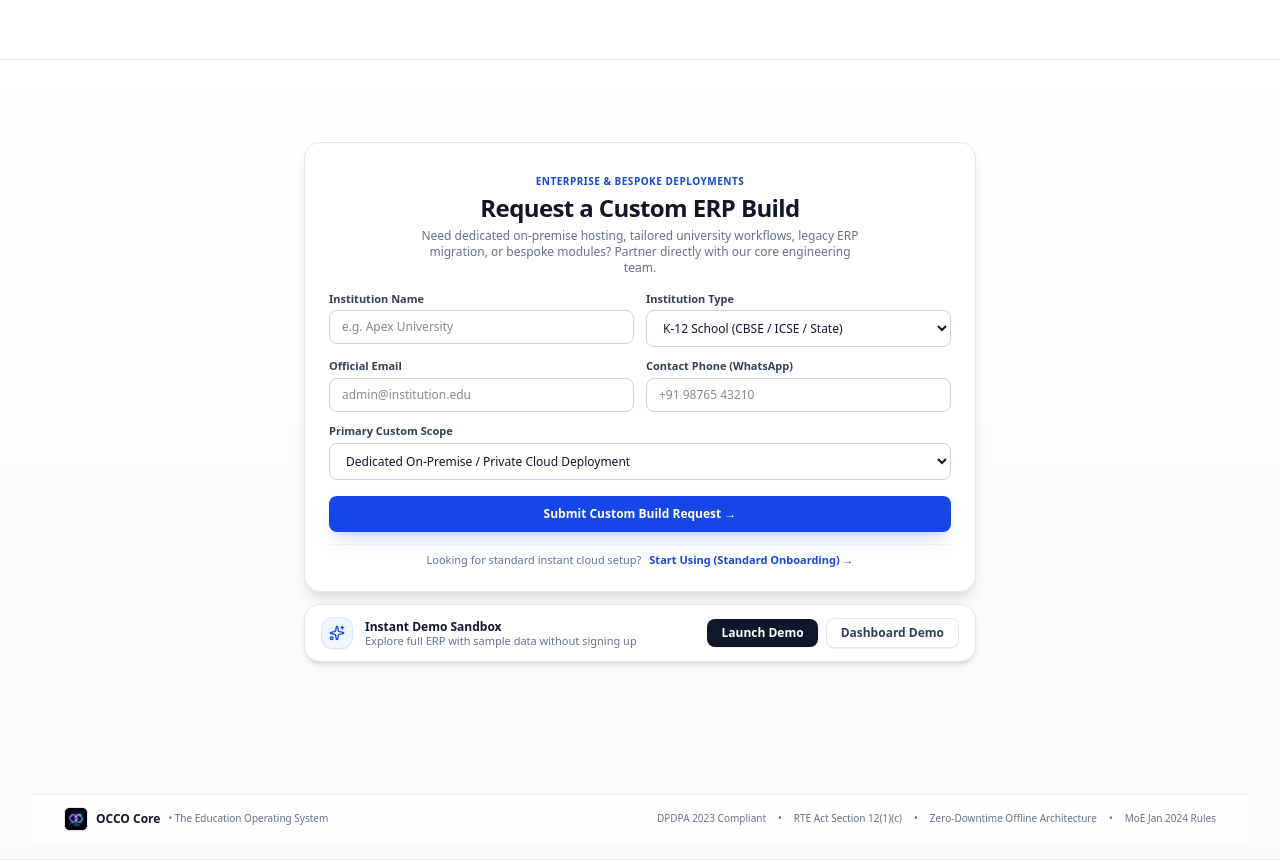
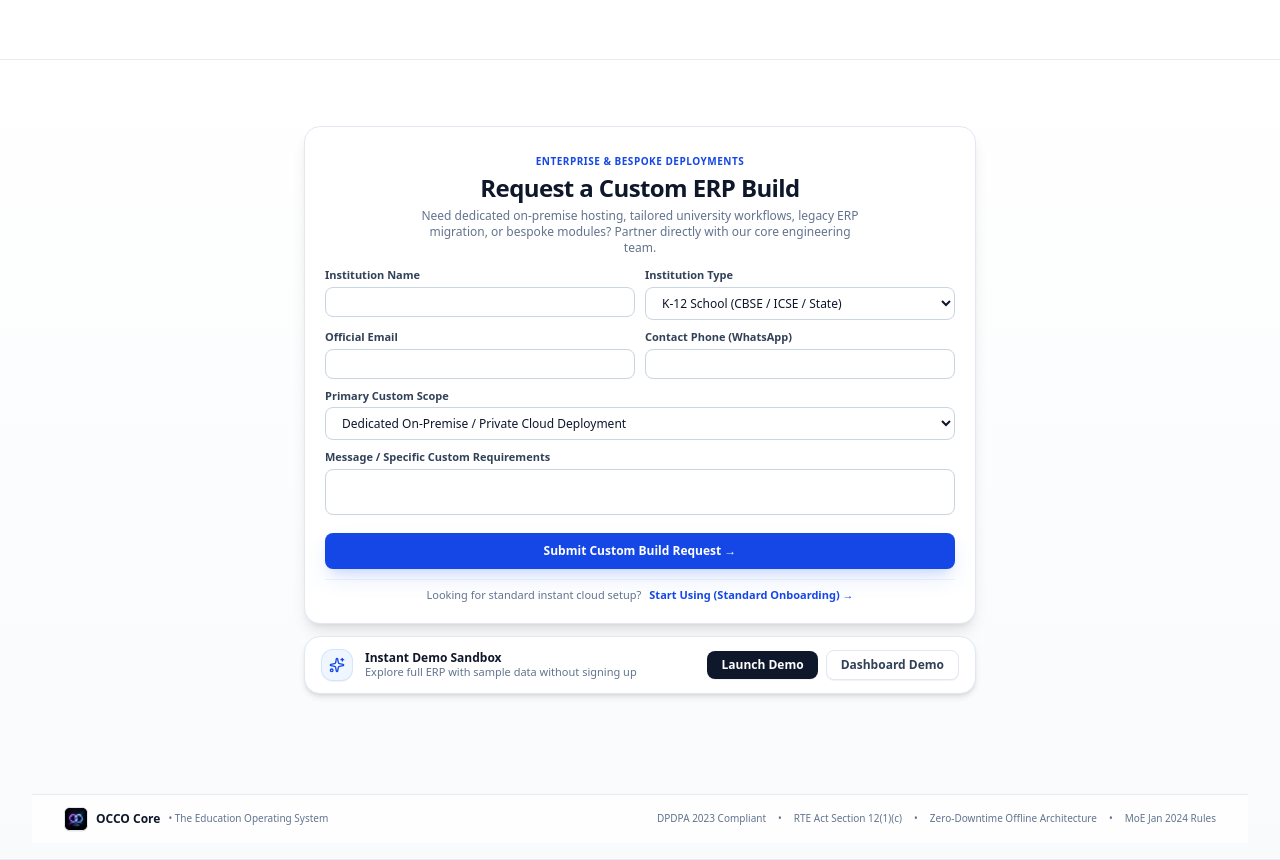
Before and after one commit to madyydam/occocore, a Next.js app: page / in a window 1280 px wide. Shown: the part 4740-5600 px from the top of the page. Built offline with nearby package versions, Linux system fonts and the light colour scheme.

Commit message:
feat(landing): add message textarea and custom scope option, remove input placeholders in Custom Build form

```diff
--- a/app/page.tsx
+++ b/app/page.tsx
@@ -123,6 +123,7 @@ export default function Home() {
   const [contactPhone, setContactPhone] = useState("");
   const [instituteType, setInstituteType] = useState("K-12 School");
   const [customScope, setCustomScope] = useState("Dedicated On-Premise / Private Cloud");
+  const [customMessage, setCustomMessage] = useState("");
 
   const handleDemoSubmit = (e: React.FormEvent) => {
     e.preventDefault();
@@ -1934,7 +1935,7 @@ export default function Home() {
       >
         <div className="max-w-2xl mx-auto w-full my-auto space-y-3">
           {/* CARD 1: CUSTOM BUILD REQUEST */}
-          <div className="p-5 sm:p-6 rounded-2xl border border-slate-200 bg-white shadow-lg space-y-4">
+          <div className="p-4 sm:p-5 rounded-2xl border border-slate-200 bg-white shadow-lg space-y-3">
             <div className="text-center space-y-1">
               <span className="text-[10px] font-bold text-blue-700 uppercase tracking-wider">
                 Enterprise & Bespoke Deployments
@@ -1958,10 +1959,15 @@ export default function Home() {
                 <p className="text-[11px] text-slate-600 max-w-sm mx-auto">
                   Thank you, <strong>{instituteName}</strong>. Our enterprise engineering team will review your specifications ({customScope}) and reach out to <strong>{contactEmail}</strong> within 4 business hours.
                 </p>
+                {customMessage && (
+                  <p className="text-[10px] text-slate-500 italic max-w-sm mx-auto line-clamp-2">
+                    &ldquo;{customMessage}&rdquo;
+                  </p>
+                )}
               </div>
             ) : (
-              <form onSubmit={handleDemoSubmit} className="space-y-3 text-xs">
-                <div className="grid grid-cols-1 sm:grid-cols-2 gap-3">
+              <form onSubmit={handleDemoSubmit} className="space-y-2.5 text-xs">
+                <div className="grid grid-cols-1 sm:grid-cols-2 gap-2.5">
                   <div className="space-y-1">
                     <label className="font-bold text-slate-700 block text-[11px]">
                       Institution Name
@@ -1969,10 +1975,9 @@ export default function Home() {
                     <input
                       type="text"
                       required
-                      placeholder="e.g. Apex University"
                       value={instituteName}
                       onChange={(e) => setInstituteName(e.target.value)}
-                      className="w-full px-3 py-2 rounded-lg border border-slate-300 focus:outline-none focus:ring-2 focus:ring-blue-600 text-slate-900 bg-white text-xs"
+                      className="w-full px-3 py-1.5 rounded-lg border border-slate-300 focus:outline-none focus:ring-2 focus:ring-blue-600 text-slate-900 bg-white text-xs"
                     />
                   </div>
 
@@ -1983,7 +1988,7 @@ export default function Home() {
                     <select
                       value={instituteType}
                       onChange={(e) => setInstituteType(e.target.value)}
-                      className="w-full px-3 py-2 rounded-lg border border-slate-300 focus:outline-none focus:ring-2 focus:ring-blue-600 text-slate-900 bg-white text-xs"
+                      className="w-full px-3 py-1.5 rounded-lg border border-slate-300 focus:outline-none focus:ring-2 focus:ring-blue-600 text-slate-900 bg-white text-xs"
                     >
                       <option value="K-12 School">K-12 School (CBSE / ICSE / State)</option>
                       <option value="Degree College">Degree College (UGC / NAAC)</option>
@@ -1994,7 +1999,7 @@ export default function Home() {
                   </div>
                 </div>
 
-                <div className="grid grid-cols-1 sm:grid-cols-2 gap-3">
+                <div className="grid grid-cols-1 sm:grid-cols-2 gap-2.5">
                   <div className="space-y-1">
                     <label className="font-bold text-slate-700 block text-[11px]">
                       Official Email
@@ -2002,10 +2007,9 @@ export default function Home() {
                     <input
                       type="email"
                       required
-                      placeholder="admin@institution.edu"
                       value={contactEmail}
                       onChange={(e) => setContactEmail(e.target.value)}
-                      className="w-full px-3 py-2 rounded-lg border border-slate-300 focus:outline-none focus:ring-2 focus:ring-blue-600 text-slate-900 bg-white text-xs"
+                      className="w-full px-3 py-1.5 rounded-lg border border-slate-300 focus:outline-none focus:ring-2 focus:ring-blue-600 text-slate-900 bg-white text-xs"
                     />
                   </div>
 
@@ -2015,10 +2019,9 @@ export default function Home() {
                     </label>
                     <input
                       type="tel"
-                      placeholder="+91 98765 43210"
                       value={contactPhone}
                       onChange={(e) => setContactPhone(e.target.value)}
-                      className="w-full px-3 py-2 rounded-lg border border-slate-300 focus:outline-none focus:ring-2 focus:ring-blue-600 text-slate-900 bg-white text-xs"
+                      className="w-full px-3 py-1.5 rounded-lg border border-slate-300 focus:outline-none focus:ring-2 focus:ring-blue-600 text-slate-900 bg-white text-xs"
                     />
                   </div>
                 </div>
@@ -2030,14 +2033,27 @@ export default function Home() {
                   <select
                     value={customScope}
                     onChange={(e) => setCustomScope(e.target.value)}
-                    className="w-full px-3 py-2 rounded-lg border border-slate-300 focus:outline-none focus:ring-2 focus:ring-blue-600 text-slate-900 bg-white text-xs"
+                    className="w-full px-3 py-1.5 rounded-lg border border-slate-300 focus:outline-none focus:ring-2 focus:ring-blue-600 text-slate-900 bg-white text-xs"
                   >
                     <option value="Dedicated On-Premise / Private Cloud">Dedicated On-Premise / Private Cloud Deployment</option>
                     <option value="Custom Academic Workflows & Exam Engine">Custom Academic Workflows & Exam Engine</option>
                     <option value="Legacy ERP Data Migration & Sync">Legacy ERP Data Migration & Sync</option>
                     <option value="White-Label & Custom System Integrations">Full White-Label & Third-Party System Integrations</option>
                     <option value="End-to-End Bespoke Institutional Solution">Complete Bespoke Institutional ERP Build</option>
+                    <option value="Custom / Other Bespoke Scope">Custom / Other Scope (Specify below)</option>
                   </select>
+                </div>
+
+                <div className="space-y-1">
+                  <label className="font-bold text-slate-700 block text-[11px]">
+                    Message / Specific Custom Requirements
+                  </label>
+                  <textarea
+                    rows={2}
+                    value={customMessage}
+                    onChange={(e) => setCustomMessage(e.target.value)}
+                    className="w-full px-3 py-1.5 rounded-lg border border-slate-300 focus:outline-none focus:ring-2 focus:ring-blue-600 text-slate-900 bg-white text-xs resize-none"
+                  />
                 </div>
 
                 <button
```
